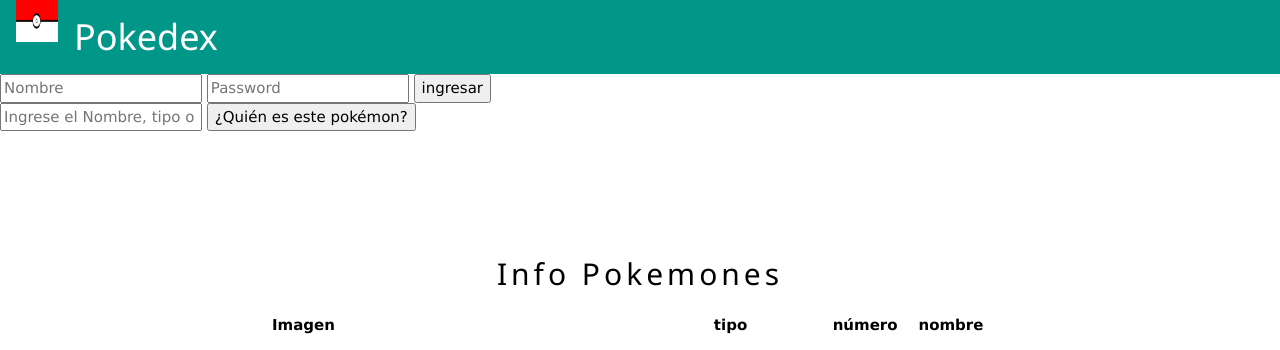
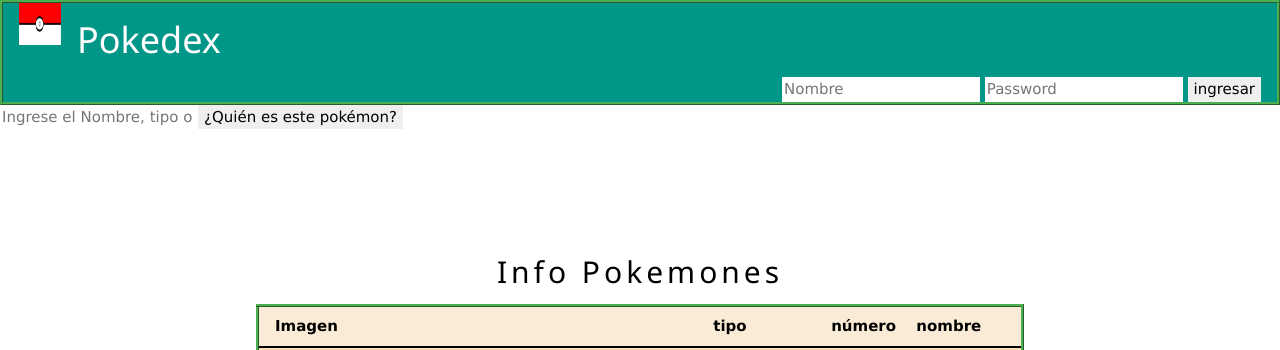
Before and after one commit to FernandoSullca/TP2Pokedex, a PHP site: page / in a window 1280 px wide. Shown: the top 350 px of the page. Run offline with PHP 8.4, Linux system fonts and the light colour scheme; data comes from the database, SQL or seed files in the repository.

Commit message:
Css de master con tabla

```diff
--- /dev/null
+++ b/css/style-master.css
@@ -0,0 +1,41 @@
+*{
+    margin: 0;
+    border: 0;
+}
+header{
+
+}
+.contenedor{
+    background: antiquewhite;
+    border: #4caf50;
+    border-style: ridge;
+}
+.w3-table{
+    background: antiquewhite;
+    border: #4caf50;
+    border-style: ridge;
+}
+
+#Ingreso{
+    /* width: 50%; */
+    /* top: -5px; */
+    float: right;
+}
+
+#buscador{
+    display: flex;
+
+}
+.w3-table{
+    background: antiquewhite;
+    border: #4caf50;
+    border-style: ridge;
+}
+
+
+#pokeList{
+    background: wheat;
+    border-radius: 20px;
+    padding-top: 10px;
+    border: 2px solid;
+}
--- a/index.php
+++ b/index.php
@@ -35,13 +35,14 @@ if( isset($_SESSION["usuario"]) ){
           content="width=device-width, user-scalable=no, initial-scale=1.0, maximum-scale=1.0, minimum-scale=1.0">
     <meta http-equiv="X-UA-Compatible" content="ie=edge">
     <link rel="stylesheet" href="https://www.w3schools.com/w3css/4/w3.css">
+    <link rel="stylesheet" href="css/style-master.css">
     <title>TP Pokedex-index</title>
 </head>
 <body>
 <header>
-    <div class="w3-container w3-teal">
+    <div class="w3-container w3-teal contenedor">
         <img src="./image/pokemon_logo.png" id="logoPokemonHeader" class="w3-margin-right" alt="logo pokemon" style="float:left;width:42px;height:42px;">
-        <h1 >Pokedex</h1></div>
+        <h1 >Pokedex</h1>
         <form action="login.php" method="post" id="Ingreso">
             <!--<label for="name">Nombre</label>-->
             <input type="text" id="name" name="user_name" placeholder="Nombre">
@@ -49,8 +50,10 @@ if( isset($_SESSION["usuario"]) ){
             <input type="text" id="password" name="user_password" placeholder="Password">
             <button type="submit" name="ingresar" >ingresar</button>
         </form>
+    </div>
+
 </header>
-<form action="busqueda.php" method="GET" id="">
+<form action="busqueda.php" method="GET" id="buscador">
     <!--<label for="name">Nombre</label>-->
     <input type="mixed" id="pokemon" name="pokemon_name" placeholder="Ingrese el Nombre, tipo o numero de pokémon">
     <button type="submit" name="BuscarPokemon" >¿Quién es este pokémon?</button>
@@ -74,7 +77,7 @@ if( isset($_SESSION["usuario"]) ){
             <?php
             foreach ( $pokemones as $pokemons){
             ?>
-               <tr>
+               <tr id="pokeList">
                    <td><?php echo "<img src =". $pokemons['image_path']." >" ;?></td>
                    <td><?php
                        foreach (explode(',', $pokemons['image_path_type'])as $imagePathType)
```
Lines whose indentation alone changed are shown as unchanged.
